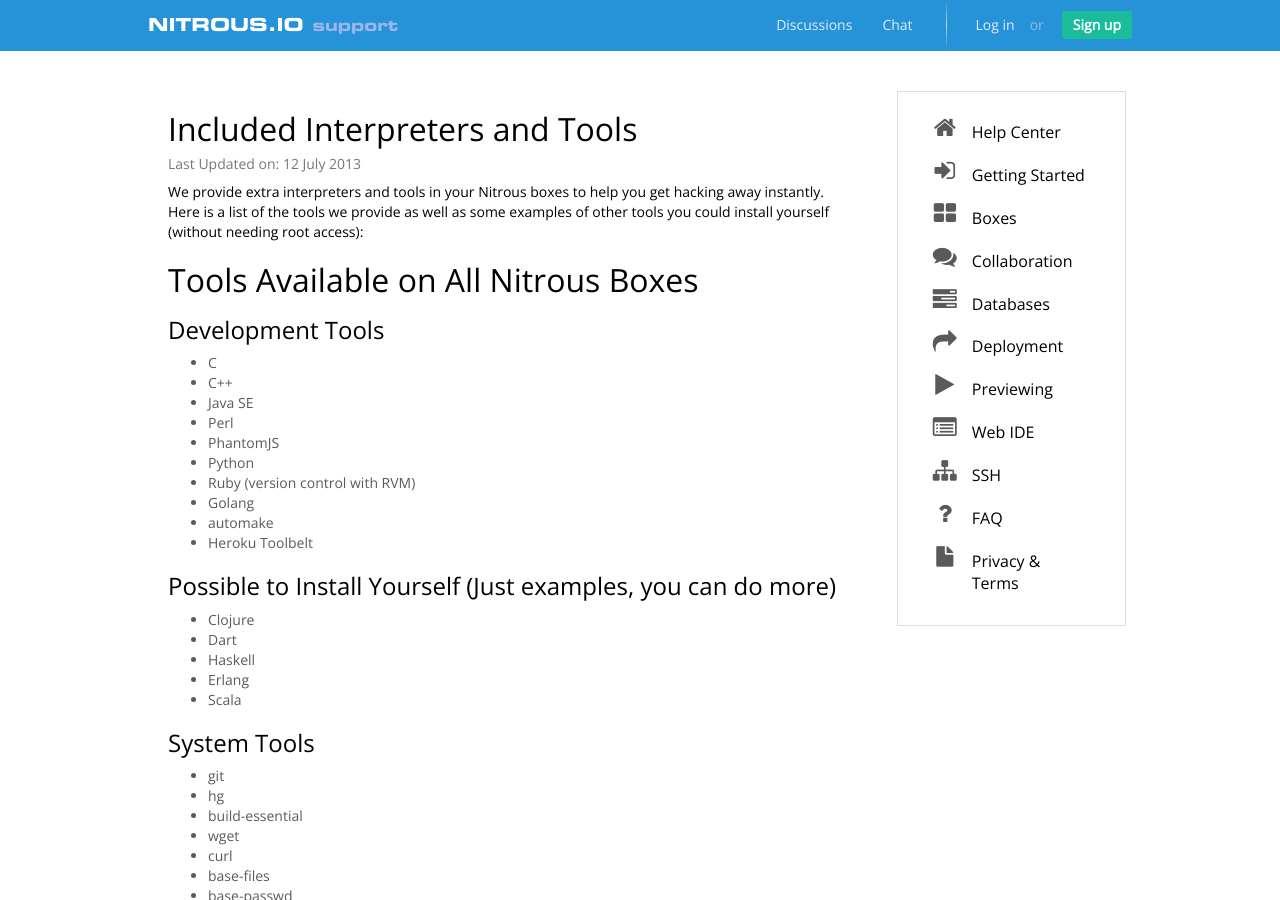
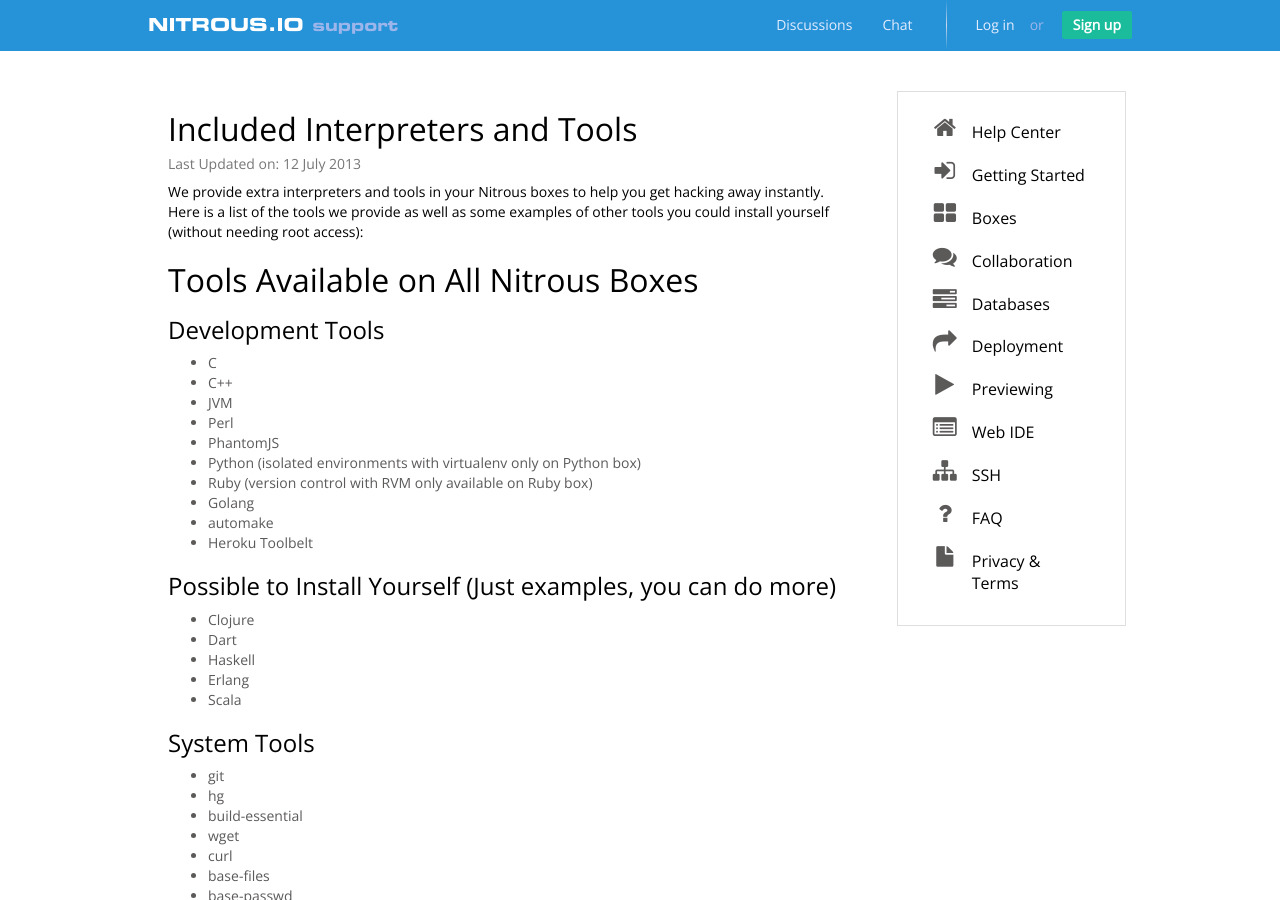
Before and after one commit to pkallberg/help.nitrous.io, a Jekyll site: the page built from _posts/2013-07-12-box-interpreters-and-tools.md, in a window 1280 px wide and 900 px high. Built offline with Jekyll 4.4.1, drawn with Linux system fonts in a browser that asks for light colours; comment, search, counter and statistics services are not loaded.

Commit message:
updated included tools guide

```diff
--- a/_posts/2013-07-12-box-interpreters-and-tools.md
+++ b/_posts/2013-07-12-box-interpreters-and-tools.md
@@ -13,11 +13,11 @@
 
 * C
 * C++
-* Java SE
+* JVM
 * Perl
 * PhantomJS
-* Python
-* Ruby (version control with RVM)
+* Python (isolated environments with virtualenv only on Python box)
+* Ruby (version control with RVM only available on Ruby box)
 * Golang
 * automake
 * Heroku Toolbelt
```
